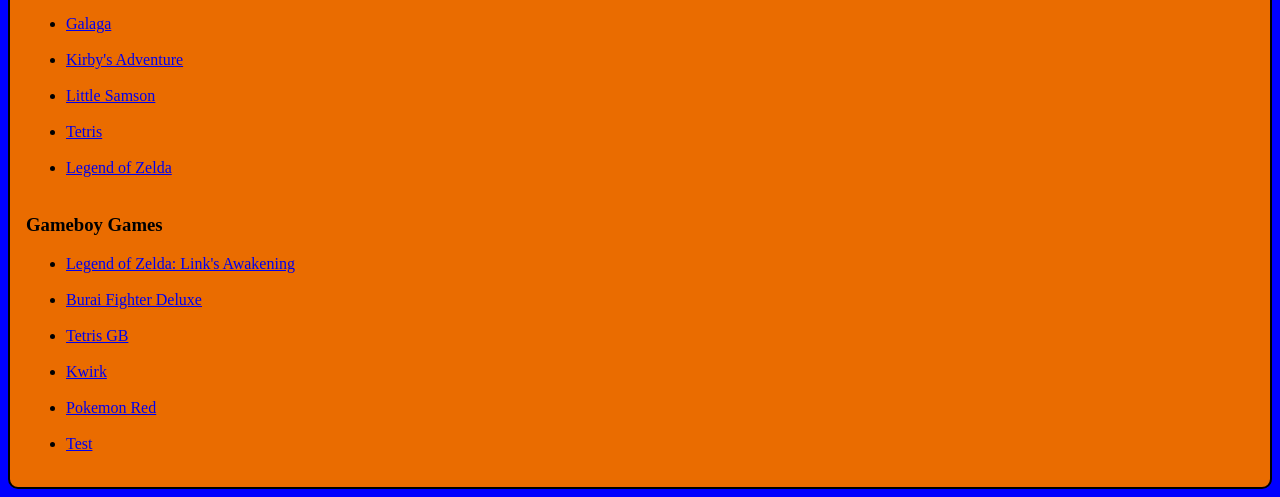
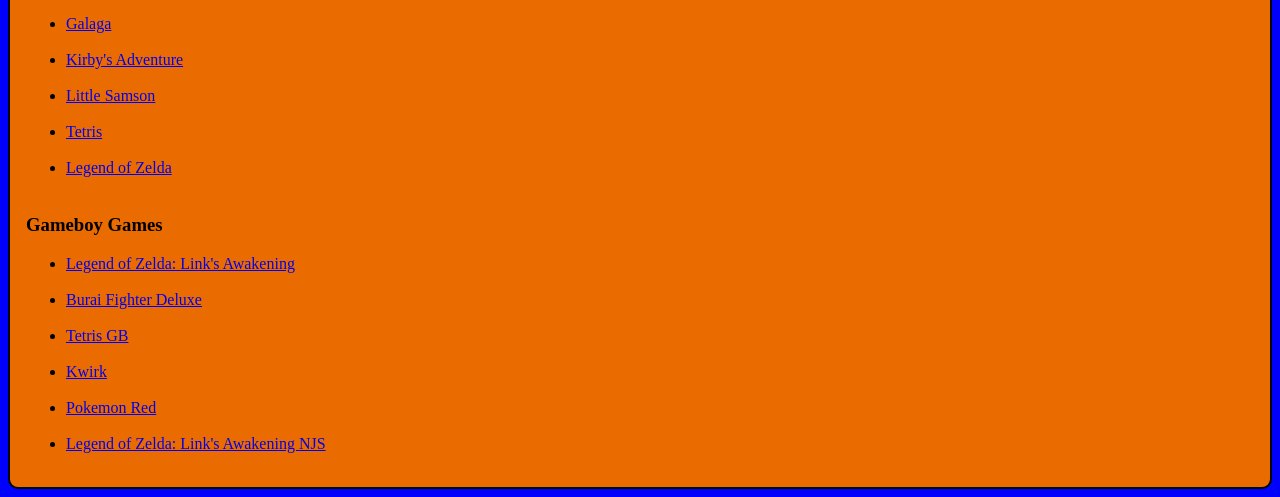
Before and after one commit to LGgameLAB/GameLAB, a plain HTML site: page Gamepage.html in a window 1280 px wide. Shown: the part 377-874 px from the top of the page. Drawn offline with Linux system fonts and the light colour scheme.

Commit message:
Added first integrated Neptune JS html page

```diff
--- a/Gamepage.html
+++ b/Gamepage.html
@@ -101,7 +101,7 @@
          <br>
          <li><a href="https://pokemonredgb.netlify.com/">Pokemon Red</a></li>
          <br>
-         <li><a href="linksawakening.html">Test</a></li>
+         <li><a href="Game sites/gameboy/linksawakening.html">Legend of Zelda: Link's Awakening NJS</a></li>
          <br>
        </ul>
     </nav>
```
